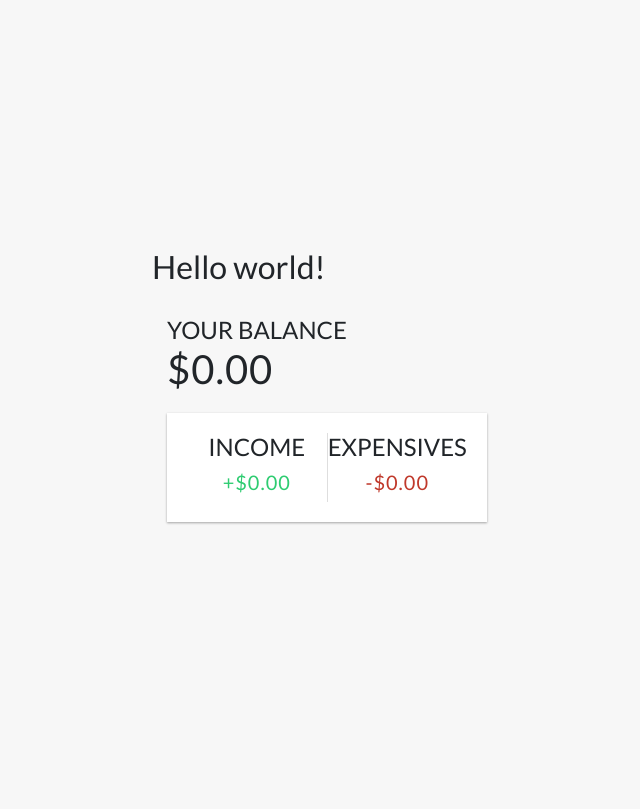
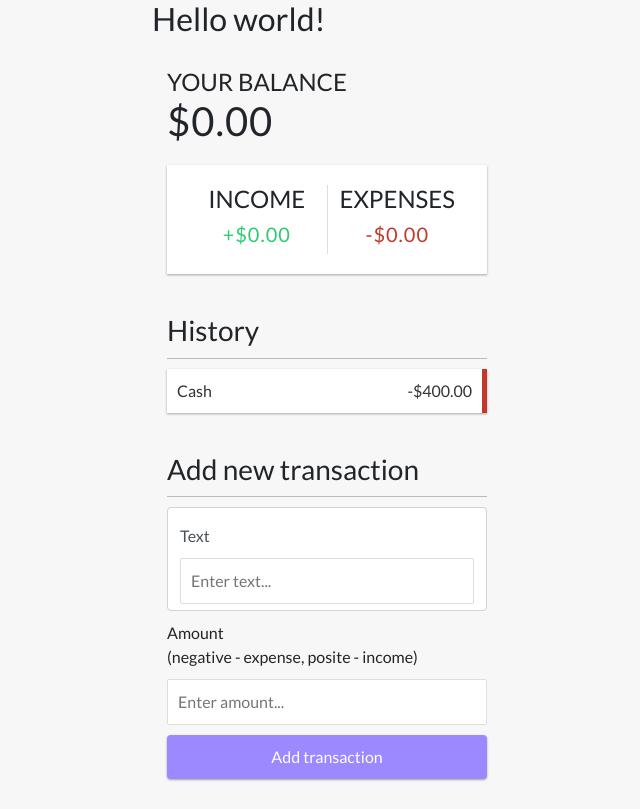
Before and after one commit to Demetrio09/Expensive-Tracker, a React (Create React App) app: page / in a window 1280 px wide. Shown: the whole page, without its empty margins (313-953 px from the left). Built offline with nearby package versions, Linux system fonts and the light colour scheme.

Commit message:
add transaction component

```diff
--- a/src/App.js
+++ b/src/App.js
@@ -3,6 +3,8 @@
 import Header from "./components/Header";
 import Balance from "./components/Balance";
 import IncomeExpenses from "./components/IncomeExpenses";
+import TransactionList from "./components/TransactionList";
+import AddTransaction from "./components/AddTransaction";
 
 const App = () => {
   return (
@@ -11,6 +13,8 @@
       <div className='container'>
         <Balance />
         <IncomeExpenses />
+        <TransactionList />
+        <AddTransaction />
       </div>
     </div>
   );
--- /dev/null
+++ b/src/components/AddTransaction.js
@@ -0,0 +1,25 @@
+import React from "react";
+
+function AddTransaction() {
+  return (
+    <>
+      <h3>Add new transaction</h3>
+      <form>
+        <div className='form-control'>
+          <label htmlFor='text'>Text</label>
+          <input type='text' placeholder='Enter text...' />
+        </div>
+        <div className='form-ontrol'>
+          <label htmlFor='amout'>
+            Amount <br />
+            (negative - expense, posite - income)
+          </label>
+          <input type='number' placeholder='Enter amount...' />
+        </div>
+        <button className='btn'>Add transaction</button>
+      </form>
+    </>
+  );
+}
+
+export default AddTransaction;
--- a/src/components/IncomeExpenses.js
+++ b/src/components/IncomeExpenses.js
@@ -10,7 +10,7 @@
         </p>
       </div>
       <div>
-        <h4>Expensives</h4>
+        <h4>Expenses</h4>
         <p id='money-minus' className='money minus'>
           -$0.00
         </p>
--- /dev/null
+++ b/src/components/TransactionList.js
@@ -0,0 +1,17 @@
+import React from "react";
+
+function TransactionList() {
+  return (
+    <>
+      <h3>History</h3>
+      <ul id='list' className='list'>
+        <li className='minus'>
+          Cash <span>-$400.00</span>
+          <button className='delete-btn'>x</button>
+        </li>
+      </ul>
+    </>
+  );
+}
+
+export default TransactionList;
```
